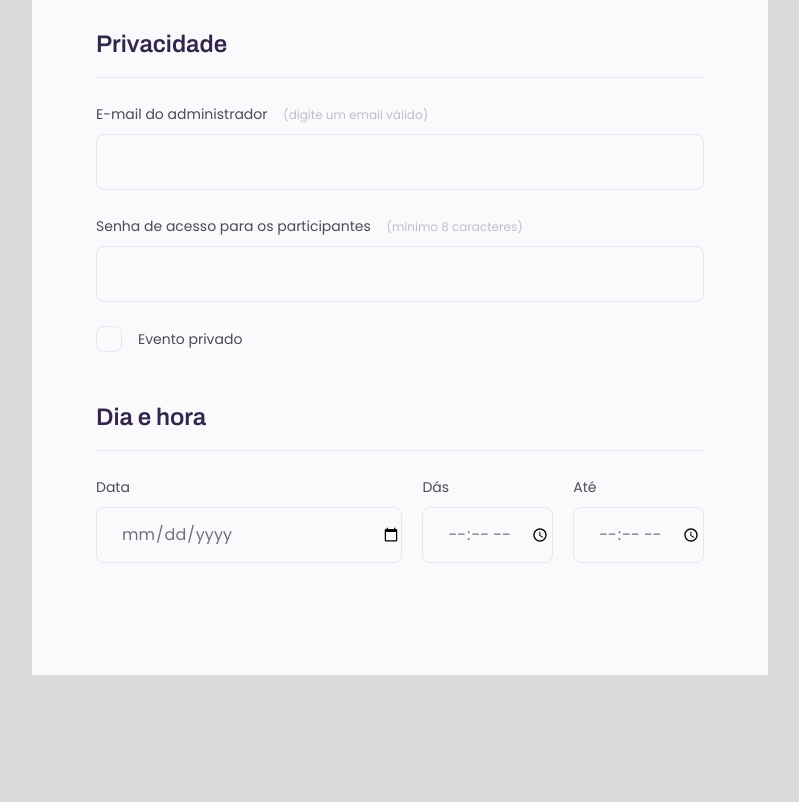
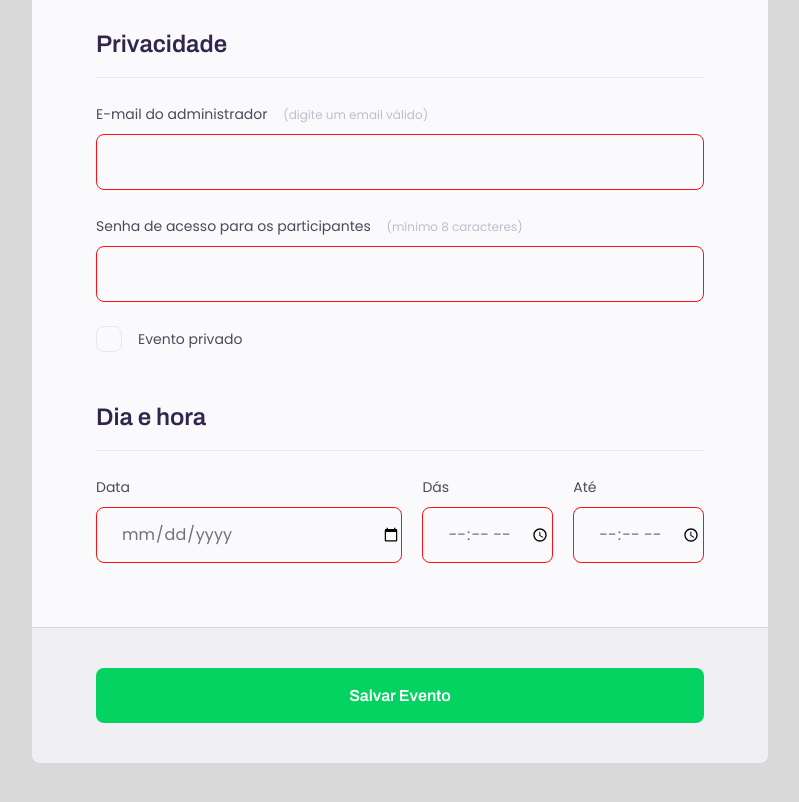
Before and after one commit to KikutixD/Form-eventos, a plain HTML site: page index.html in a window 1280 px wide. Shown: the part 1080-1882 px from the top of the page, without its empty margins (240-1039 px from the left). Before the commit the page ends 1755 px from the top, so only its background shows below. Drawn offline with Linux system fonts and the light colour scheme.

Commit message:
End Project

```diff
--- a/index.html
+++ b/index.html
@@ -20,7 +20,7 @@
         <h1>Crie e compartilhe seu evento.</h1>
         <p>O primeiro passo, é preencher esse formulário de inscrição.</p>
       </header>
-      <form action="">
+      <form action="" id="my-form">
         <fieldset>
           <div class="fieldset-wrapper">
             <legend>Informações do evento</legend>
@@ -29,7 +29,7 @@
               <label for="event-title"
                 >Titulo do evento <span>(Minimo 8 caracteres)</span>
               </label>
-              <input type="text" id="event-title" />
+              <input type="text" id="event-title" required minlength="8" />
             </div>
             <div class="input-wrapper">
               <label for="event-url"
@@ -65,14 +65,19 @@
               <label for="event-email"
                 >E-mail do administrador <span>(digite um email válido)</span>
               </label>
-              <input type="email" id="event-email" />
+              <input type="email" id="event-email" required />
             </div>
             <div class="input-wrapper">
               <label for="event-password"
                 >Senha de acesso para os participantes
                 <span>(mínimo 8 caracteres)</span>
               </label>
-              <input type="password" id="event-password" />
+              <input
+                type="password"
+                id="event-password"
+                required
+                minlength="8"
+              />
             </div>
 
             <div class="checkbox-wrapper">
@@ -87,22 +92,23 @@
             <div class="col3">
               <div class="input-wrapper">
                 <label for="event-date">Data </label>
-                <input type="date" id="event-date" />
+                <input type="date" id="event-date" required />
               </div>
               <div class="input-wrapper">
                 <label for="event-begin">Dás </label>
-                <input type="time" id="event-begin" />
+                <input type="time" id="event-begin" required />
               </div>
               <div class="input-wrapper">
                 <label for="event-end">Até </label>
-                <input type="time" id="event-end" />
+                <input type="time" id="event-end" required />
               </div>
             </div>
           </div>
         </fieldset>
-
-        <div class="form-buttons"></div>
       </form>
+      <footer>
+        <button class="button" form="my-form">Salvar Evento</button>
+      </footer>
     </div>
   </body>
 </html>
--- a/style.css
+++ b/style.css
@@ -189,3 +189,43 @@ fieldset legend {
 .checkbox-wrapper input:focus + label::before {
   outline: 2px solid #32264d;
 }
+footer {
+  display: flex;
+  flex-direction: column;
+
+  border-top: 1px solid #d6d6d6;
+  border-radius: 0px 0px 8px 8px;
+  background: #f0f0f4;
+  height: 136px;
+  margin: auto;
+
+  padding: 40px 64px;
+  justify-content: center;
+  align-items: center;
+  gap: 10px;
+
+  margin-bottom: 100px;
+}
+
+footer .button {
+  width: 608px;
+  height: 56px;
+  border-radius: 8px;
+  background: #04d361;
+  color: #fff;
+  border: none;
+
+  font-family: Archivo;
+  font-size: 16px;
+  font-style: normal;
+  font-weight: 600;
+  line-height: 26px; /* 162.5% */
+}
+
+footer .button:hover {
+  background: #028b40;
+}
+
+input:invalid {
+  border: 1px solid #ff1010;
+}
```
